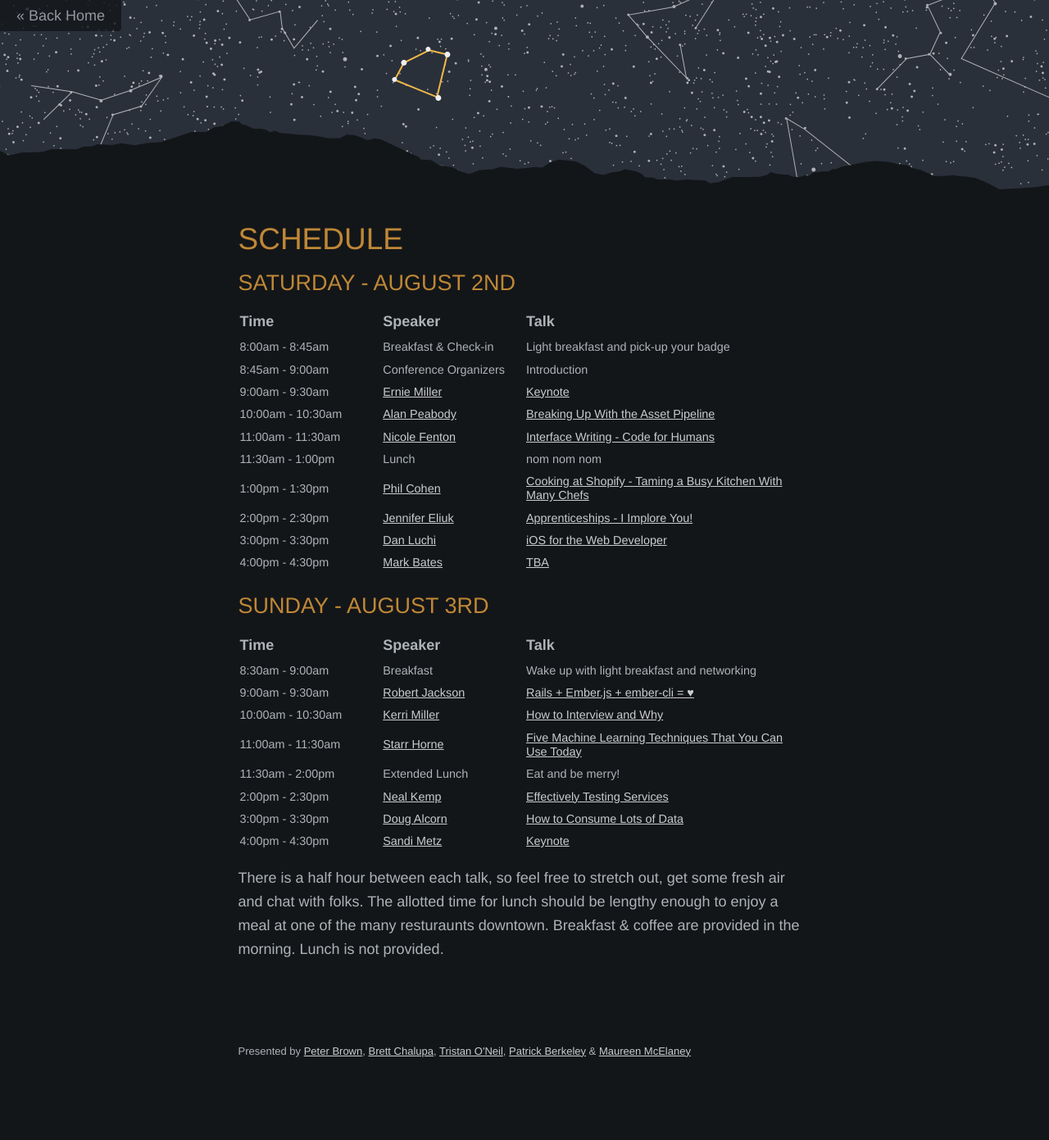
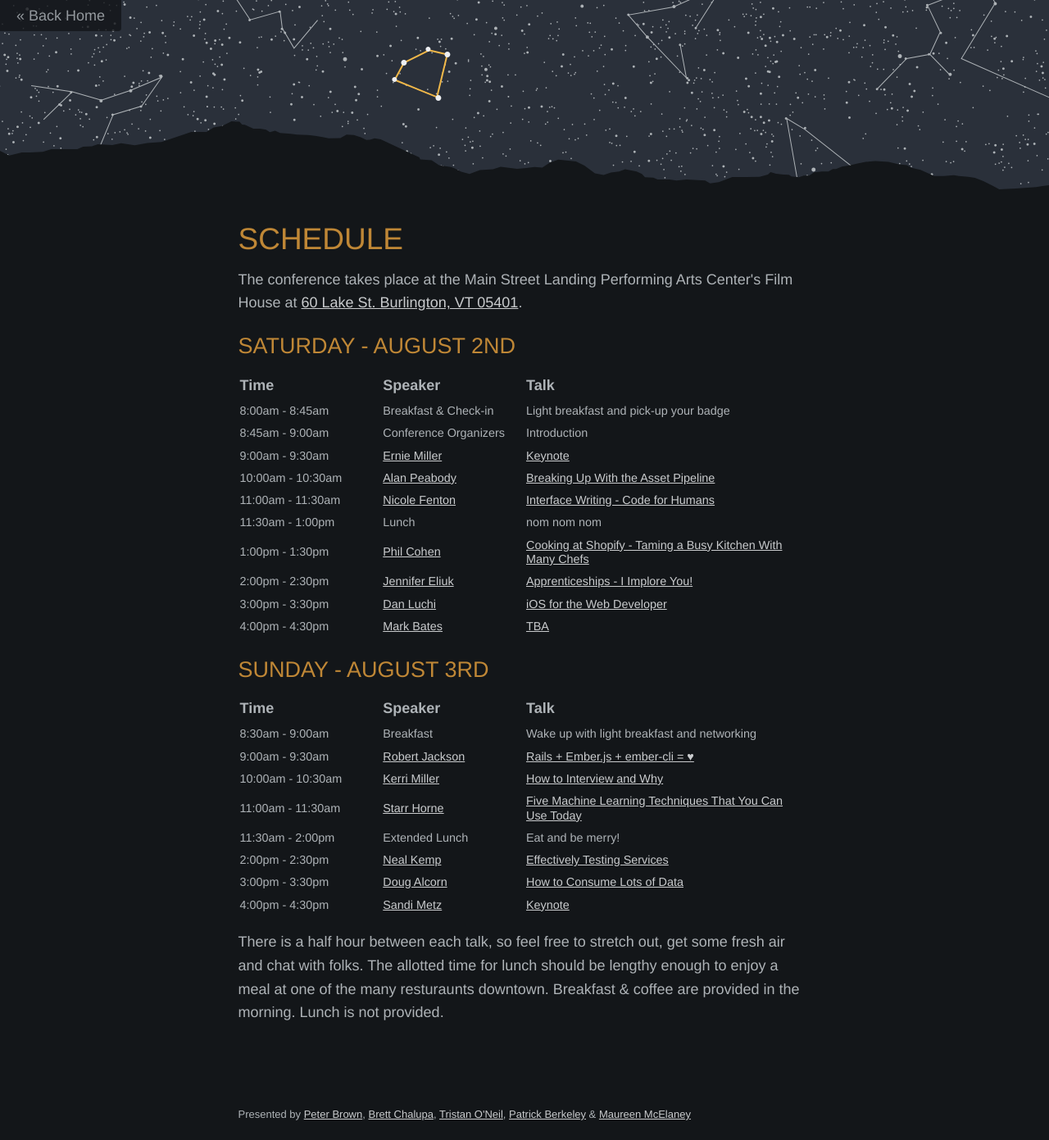
Before and after one commit to burlingtonruby/burlingtonrubyconference2014, a Jekyll site: the page built from schedule.html, in a window 1280 px wide. Shown: the whole page at 82% size. Built offline with Jekyll 4.4.1, drawn with Linux system fonts in a browser that asks for light colours; before the commit the page ends 1313 px from its top, so only the background shows below that.

Commit message:
Add venue information to home and schedule pages.
Noticed that there is no information about the venue on the conference website
besides on the Tito site. This should help raise the visibility of the venue.

```diff
--- a/schedule.html
+++ b/schedule.html
@@ -13,6 +13,7 @@ meta_keywords: burlington, ruby, conference, schedule, vermont, rails, ruby on r
   <div class="column">
     <h2>Schedule</h2>
 
+    <p>The conference takes place at the Main Street Landing Performing Arts Center's Film House at <a href="http://maps.google.com/maps?q=Main+Street+Landing+Performing+Arts+Center%2C+60+Lake+St%0D%0ABurlington%2C+VT+05401">60 Lake St. Burlington, VT 05401</a>.</p>
 
     <h3>Saturday - August 2nd</h3>
     <table>
```
Also changed, not shown: index.html (+8 -0 lines).
